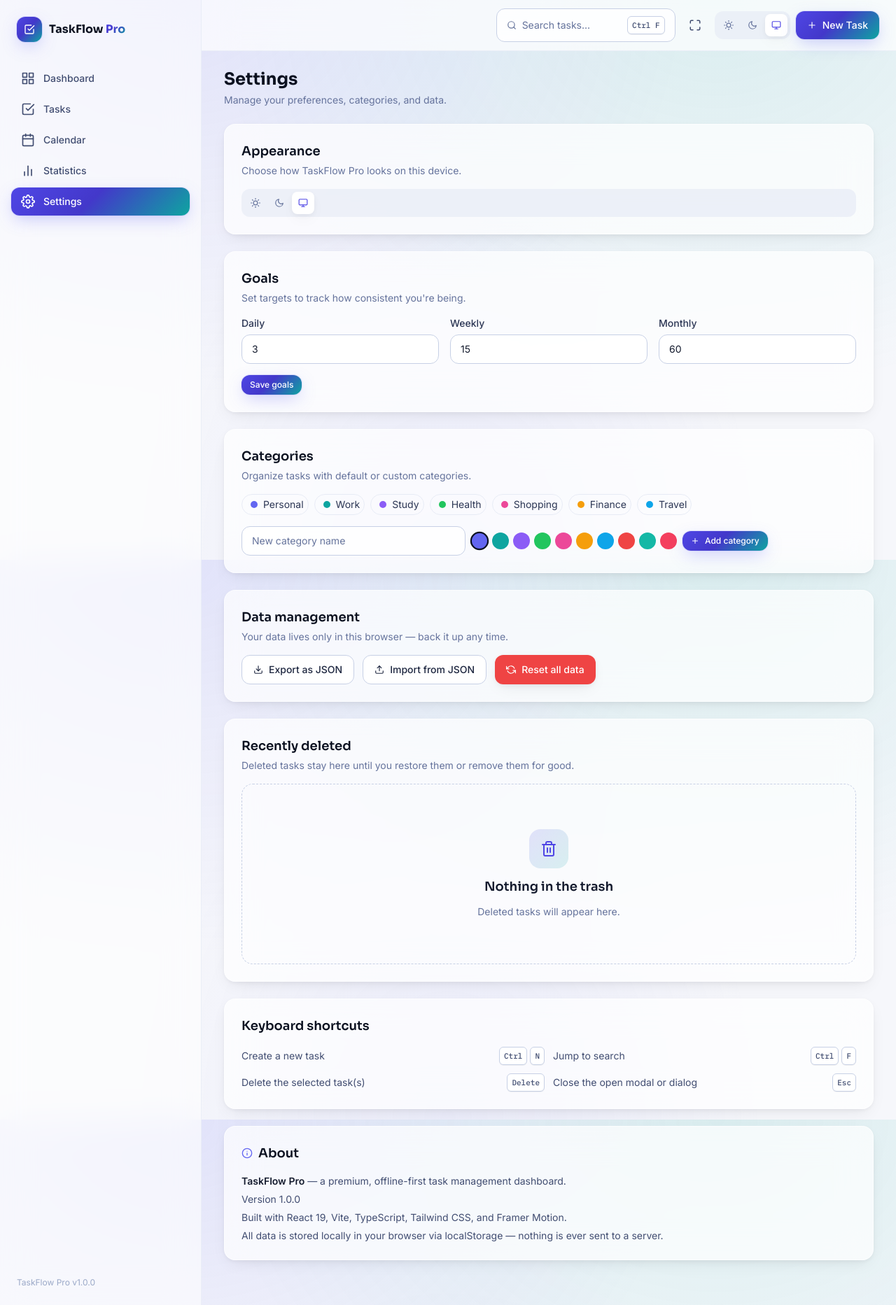
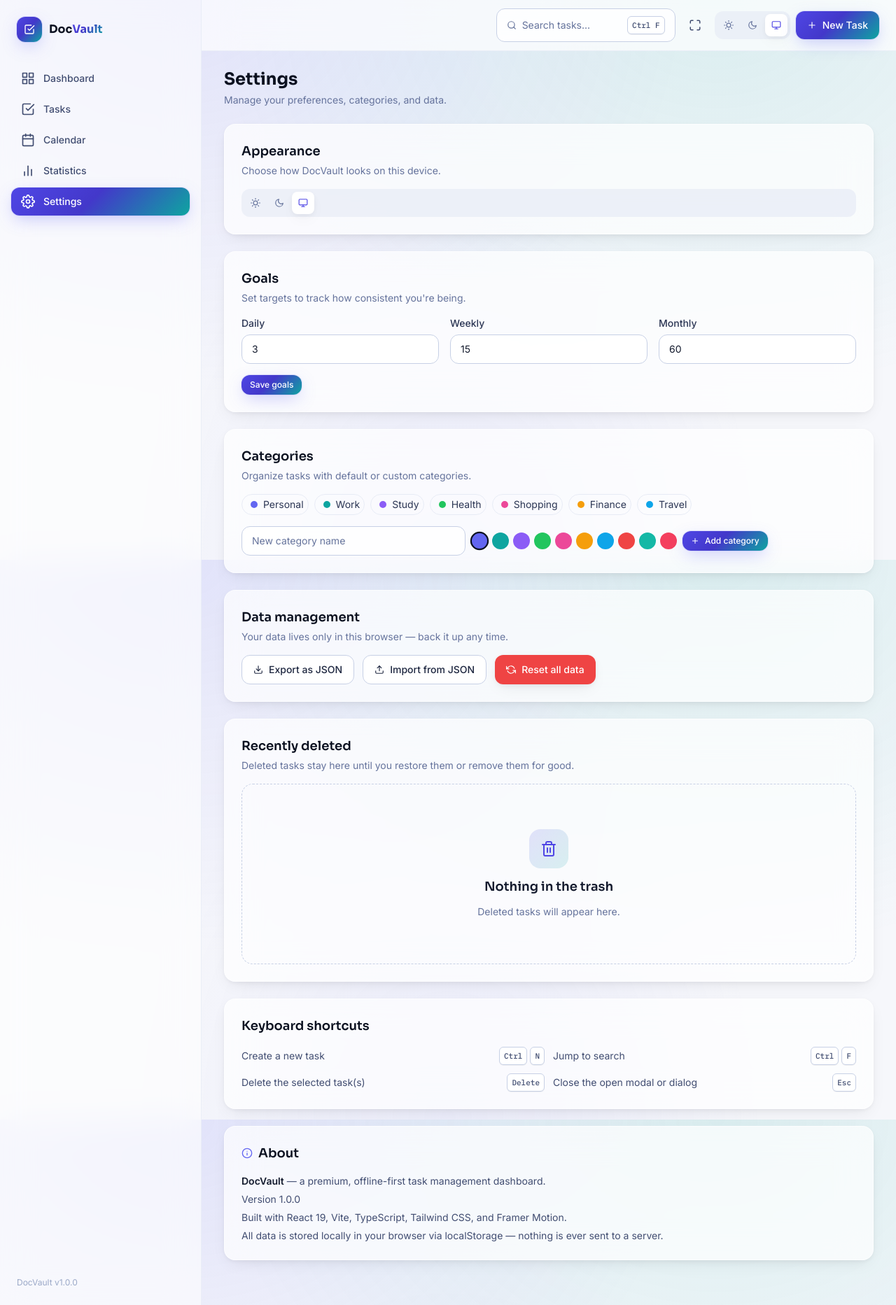
Before and after one commit to hardik-prajapati-12/TaskFlow-Pro, a React (Vite) app: page /settings in a window 1280 px wide. Shown: the whole page at 70% size. Built offline with nearby package versions, Linux system fonts and the light colour scheme.

Commit message:
second commit

```diff
--- a/index.html
+++ b/index.html
@@ -6,7 +6,7 @@
     <meta name="theme-color" content="#4F46E5" />
     <meta
       name="description"
-      content="TaskFlow Pro — a premium, offline-first task management dashboard."
+      content="DocVault — a premium, offline-first task management dashboard."
     />
     <link rel="icon" type="image/svg+xml" href="/favicon.svg" />
     <link rel="preconnect" href="https://fonts.googleapis.com" />
@@ -15,7 +15,7 @@
       href="https://fonts.googleapis.com/css2?family=Sora:wght@400;500;600;700;800&family=Inter:wght@400;500;600;700&family=IBM+Plex+Mono:wght@400;500;600&display=swap"
       rel="stylesheet"
     />
-    <title>TaskFlow Pro — Get in flow</title>
+    <title>DocVault — Get in flow</title>
   </head>
   <body>
     <div id="root"></div>
--- a/src/components/navigation/Sidebar.tsx
+++ b/src/components/navigation/Sidebar.tsx
@@ -45,7 +45,7 @@ export function Sidebar({ isOpen, onClose }: SidebarProps) {
             <FiCheckSquare className="h-4 w-4" aria-hidden="true" />
           </div>
           <p className="font-display text-base font-bold leading-tight text-ink-900 dark:text-white">
-            TaskFlow <span className="text-gradient-flow">Pro</span>
+            Doc<span className="text-gradient-flow">Vault</span>
           </p>
         </div>
 
@@ -72,7 +72,7 @@ export function Sidebar({ isOpen, onClose }: SidebarProps) {
         </nav>
 
         <div className="mt-auto space-y-1 px-2 pt-4">
-          <p className="text-xs text-ink-300 dark:text-ink-600">TaskFlow Pro v1.0.0</p>
+          <p className="text-xs text-ink-300 dark:text-ink-600">DocVault v1.0.0</p>
         </div>
       </aside>
     </>
--- a/src/hooks/useLocalStorage.ts
+++ b/src/hooks/useLocalStorage.ts
@@ -5,7 +5,7 @@ type SetValue<T> = (next: T | ((prev: T) => T)) => void;
 
 /**
  * A useState-compatible hook that transparently persists to localStorage
- * on every update. This is what gives TaskFlow Pro its "auto save" behavior —
+ * on every update. This is what gives DocVault its "auto save" behavior —
  * there is no separate save step anywhere in the app.
  */
 export function useLocalStorage<T>(key: string, initialValue: T): [T, SetValue<T>] {
--- a/src/main.tsx
+++ b/src/main.tsx
@@ -6,7 +6,7 @@ import './styles/index.css';
 
 const rootElement = document.getElementById('root');
 if (!rootElement) {
-  throw new Error('Root element not found. TaskFlow Pro could not mount.');
+  throw new Error('Root element not found. DocVault could not mount.');
 }
 
 createRoot(rootElement).render(
--- a/src/pages/Dashboard.tsx
+++ b/src/pages/Dashboard.tsx
@@ -38,7 +38,7 @@ export default function Dashboard() {
       {tasks.length === 0 ? (
         <EmptyState
           icon={<FiList />}
-          title="Welcome to TaskFlow Pro"
+          title="Welcome to DocVault"
           description="You don't have any tasks yet. Create your first one to start tracking your day."
           action={<Button onClick={openCreateForm}>Create your first task</Button>}
         />
--- a/src/pages/Settings.tsx
+++ b/src/pages/Settings.tsx
@@ -116,7 +116,7 @@ export default function Settings() {
         <p className="mt-1 text-sm text-ink-400">Manage your preferences, categories, and data.</p>
       </div>
 
-      <SectionCard title="Appearance" description="Choose how TaskFlow Pro looks on this device.">
+      <SectionCard title="Appearance" description="Choose how DocVault looks on this device.">
         <ThemeSwitcher />
       </SectionCard>
 
@@ -299,7 +299,7 @@ export default function Settings() {
       <SectionCard title="About" icon={<FiInfo className="text-flow-500" aria-hidden="true" />}>
         <div className="space-y-1.5 text-sm text-ink-500 dark:text-ink-300">
           <p>
-            <span className="font-semibold text-ink-800 dark:text-white">TaskFlow Pro</span> — a premium,
+            <span className="font-semibold text-ink-800 dark:text-white">DocVault</span> — a premium,
             offline-first task management dashboard.
           </p>
           <p>Version 1.0.0</p>
--- a/src/utils/exportImport.ts
+++ b/src/utils/exportImport.ts
@@ -26,7 +26,7 @@ export function downloadTasksAsJson(tasks: Task[], categories: Category[], goals
   const url = URL.createObjectURL(blob);
   const link = document.createElement('a');
   link.href = url;
-  link.download = `taskflow-pro-export-${format(new Date(), 'yyyy-MM-dd-HHmm')}.json`;
+  link.download = `docvault-export-${format(new Date(), 'yyyy-MM-dd-HHmm')}.json`;
   document.body.appendChild(link);
   link.click();
   link.remove();
```
Also changed, not shown: public/favicon.svg, 1 other file (tests, documents, lock files or other folders).
